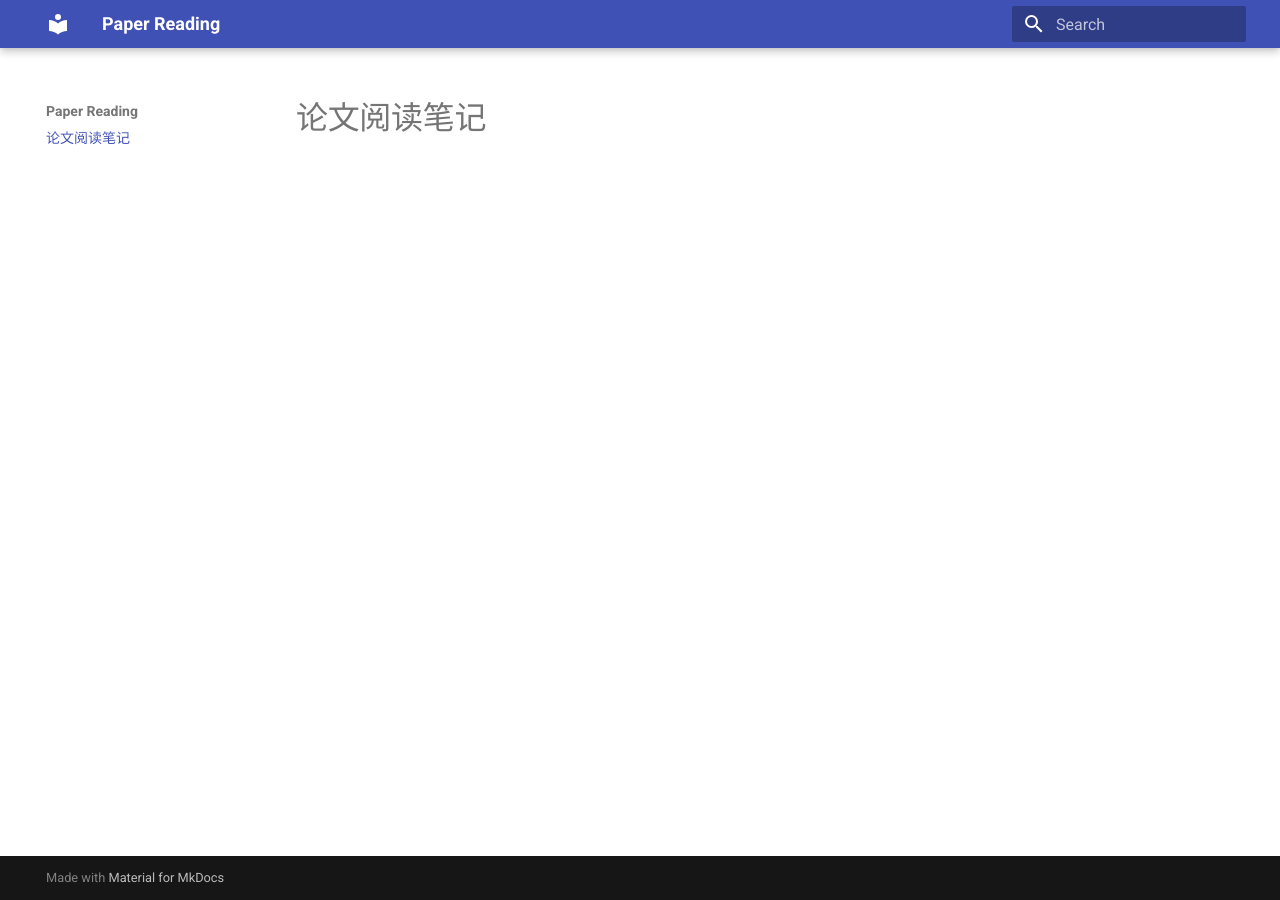
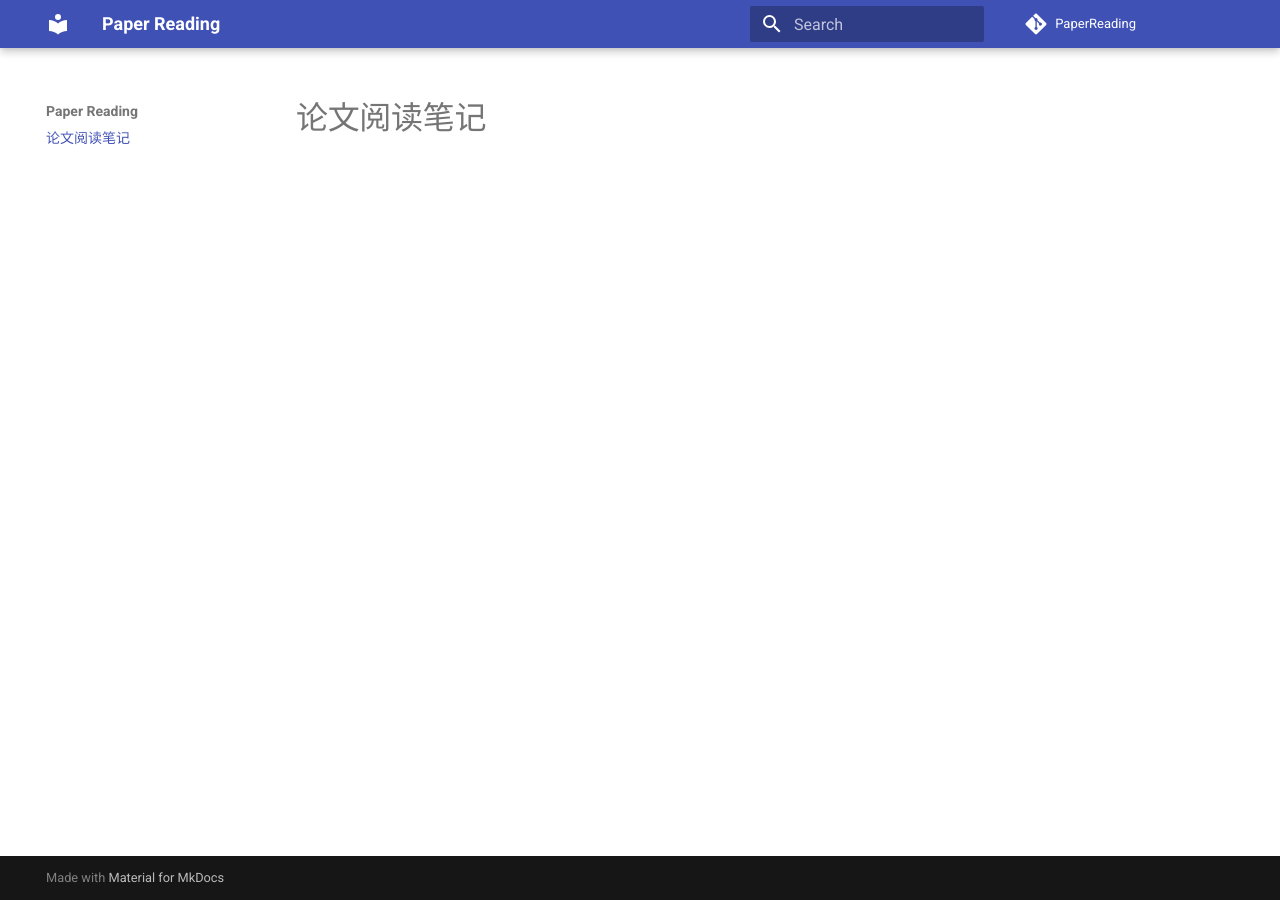
Before and after one commit to tcmyxc/PaperReading, an MkDocs documentation site: the page built from docs/index.md, in a window 1280 px wide. Built offline with MkDocs 1.6.1 and Material for MkDocs 9.7.7, drawn with Linux system fonts in a browser that asks for light colours; comment, search, counter and statistics services are not loaded.

Commit message:
Update mkdocs.yml

```diff
--- a/mkdocs.yml
+++ b/mkdocs.yml
@@ -1,7 +1,7 @@
 site_name: Paper Reading
 
-repo_name:
-repo_url:
+repo_name: PaperReading
+repo_url: https://github.com/tcmyxc/PaperReading
 
 theme:
   name: material
```
